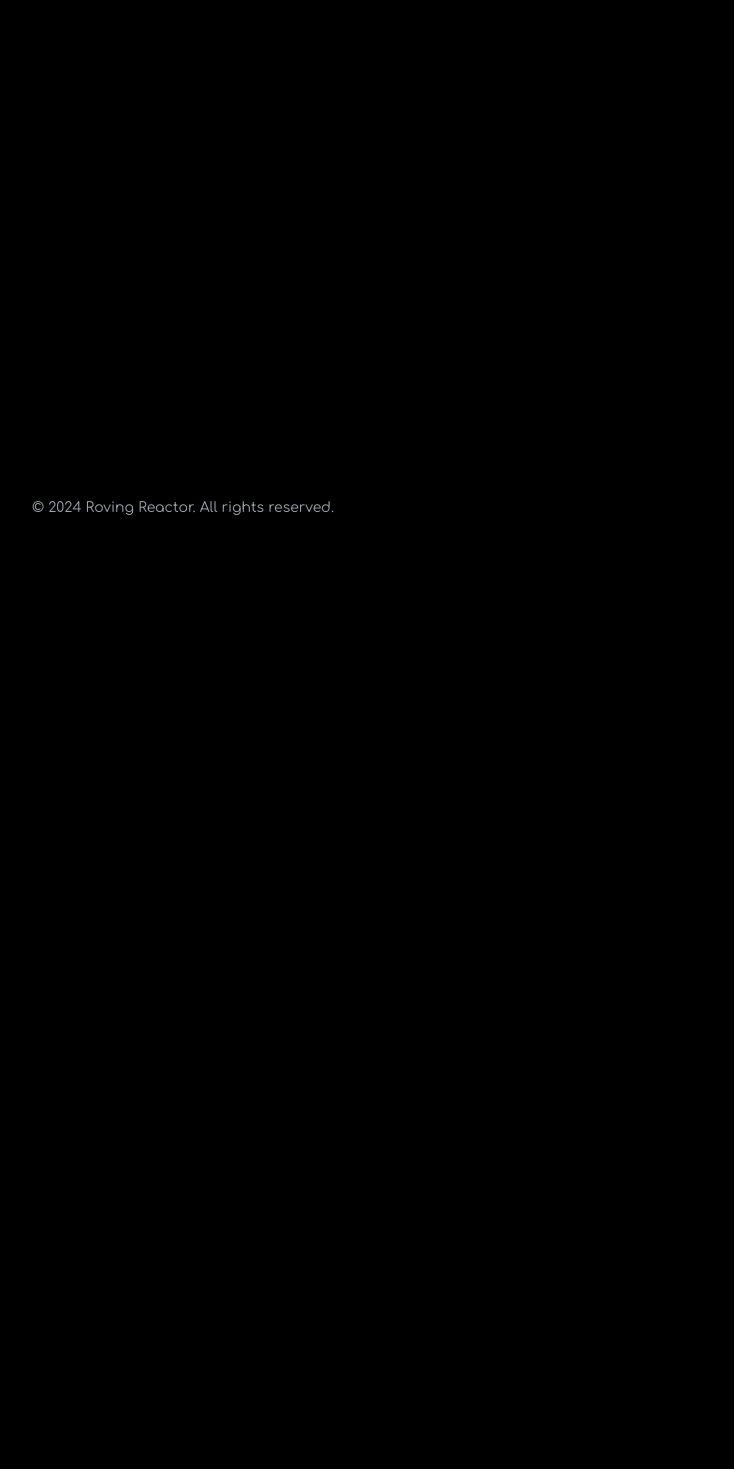
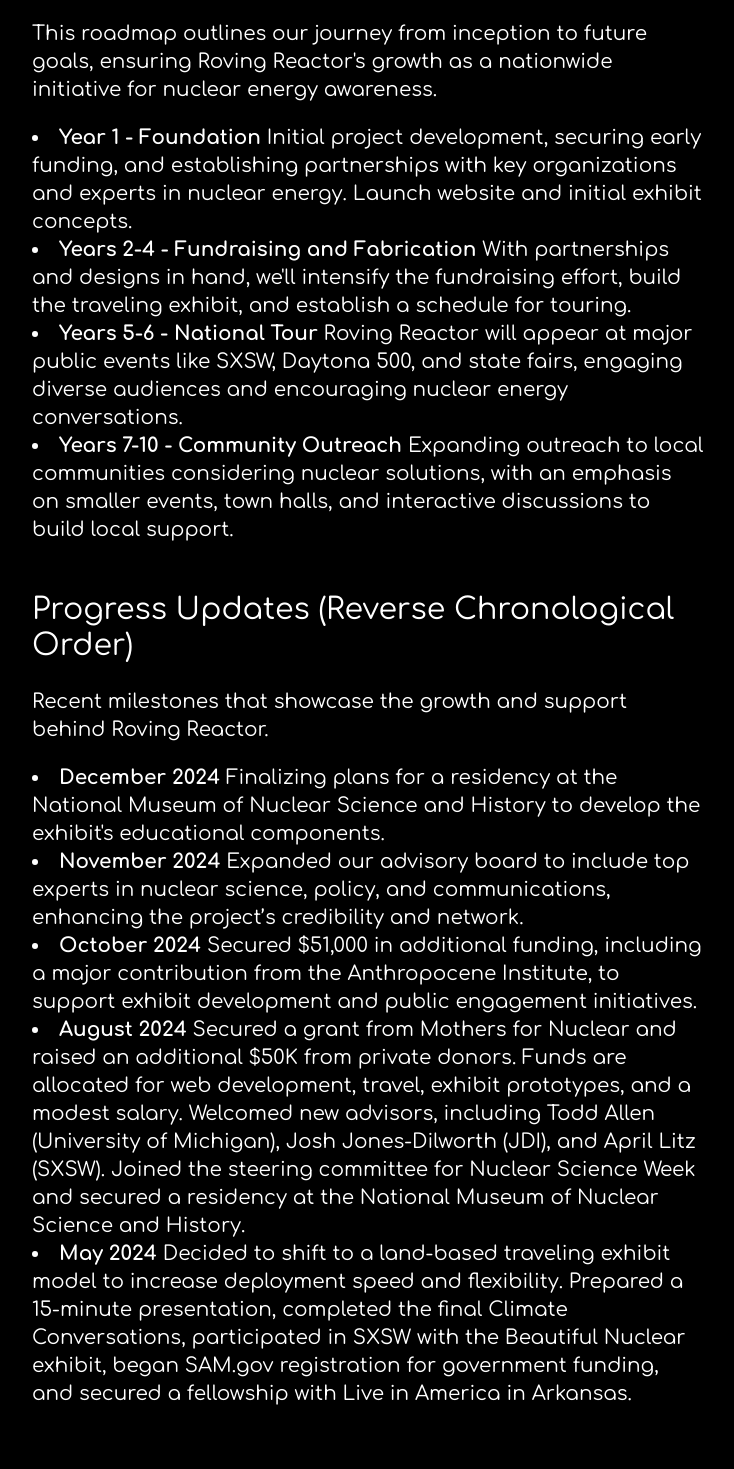
Before and after one commit to PhysicalPlant/rovingreactor_website, a Next.js app: page /timeline in a window 1280 px wide. Shown: the part 200-1669 px from the top of the page, without its empty margins (0-734 px from the left). Before the commit the page ends 800 px from the top, so only its background shows below. Built offline with nearby package versions, Linux system fonts and the light colour scheme; a web font is replaced by a local one.

Commit message:
Adding timeline page

```diff
--- a/src/app/coalition/page.tsx
+++ b/src/app/coalition/page.tsx
@@ -1,13 +1,12 @@
 import React from "react";
 import Image from "next/image";
 export default function Coalition() {
-  I;
   return (
     <div className="min-h-screen">
       <main className="relative pt-[calc(3.5rem+1px)] md:pt-14 mt-6 md:mt-8 pb-0">
         <div className="mx-auto max-w-7xl px-4 sm:px-6 lg:px-8 pb-0">
           <div className="max-w-2xl" style={{fontSize: "1.2rem"}}>
-            <h1 className="text-4xl text-white mb-6">Coalition</h1>
+            <h1 className="text-5xl text-white mb-6">Coalition</h1>
             <p className="text-white mb-6">
               The Roving Reactor Project is building a coalition that includes
               advocacy groups, government agencies (especially the national
--- a/src/app/contact/page.tsx
+++ b/src/app/contact/page.tsx
@@ -67,7 +67,7 @@
     <div className="min-h-screen">
       <main className="relative pt-[calc(3.5rem+1px)] md:pt-14 mt-6 md:mt-8 pb-0">
         <div className="mx-auto max-w-7xl px-4 sm:px-6 lg:px-8 pb-0">
-          <h1 className="text-4xl text-white mb-6">Get in Touch</h1>
+          <h1 className="text-5xl text-white mb-6">Get in Touch</h1>
           <p className="text-white mb-6 max-w-2xl">
             Have questions, suggestions, or partnership ideas for the Roving
             Reactor? Use the form below to connect with us.
--- a/src/app/timeline/page.tsx
+++ b/src/app/timeline/page.tsx
@@ -5,8 +5,94 @@
     <div className="min-h-[calc(100vh-3.5rem)] flex flex-col">
       <main className="flex-grow relative pt-[calc(3.5rem+1px)] md:pt-14 mt-6 md:mt-8">
         <div className="mx-auto max-w-7xl px-4 sm:px-6 lg:px-8">
-          <h1 className="text-4xl text-white mb-6">Timeline</h1>
-          <p className="text-white text-2xl">Coming soon.</p>
+          <div className="max-w-2xl">
+            <h1 className="text-5xl text-white mb-6">Timeline</h1>
+            <h2 className="text-3xl text-white mb-6">Project Roadmap</h2>
+            <p className="text-white text-xl">
+              This roadmap outlines our journey from inception to future goals,
+              ensuring Roving Reactor&apos;s growth as a nationwide initiative
+              for nuclear energy awareness.
+            </p>
+            <ul className="list-disc list-inside text-white text-xl">
+              <li>
+                <span className="font-bold">Year 1 - Foundation</span> Initial
+                project development, securing early funding, and establishing
+                partnerships with key organizations and experts in nuclear
+                energy. Launch website and initial exhibit concepts.
+              </li>
+              <li>
+                <span className="font-bold">
+                  Years 2-4 - Fundraising and Fabrication&nbsp;
+                </span>
+                With partnerships and designs in hand, we&apos;ll intensify the
+                fundraising effort, build the traveling exhibit, and establish a
+                schedule for touring.
+              </li>
+              <li>
+                <span className="font-bold">Years 5-6 - National Tour </span>
+                Roving Reactor will appear at major public events like SXSW,
+                Daytona 500, and state fairs, engaging diverse audiences and
+                encouraging nuclear energy conversations.
+              </li>
+              <li>
+                <span className="font-bold">
+                  Years 7-10 - Community Outreach&nbsp;
+                </span>
+                Expanding outreach to local communities considering nuclear
+                solutions, with an emphasis on smaller events, town halls, and
+                interactive discussions to build local support.
+              </li>
+            </ul>
+          </div>
+          <div className="max-w-2xl mt-12 mb-12">
+            <h2 className="text-3xl text-white mb-6">
+              Progress Updates (Reverse Chronological Order)
+            </h2>
+            <p className="text-white text-xl">
+              Recent milestones that showcase the growth and support behind
+              Roving Reactor.
+            </p>
+            <ul className="list-disc list-inside text-white text-xl">
+              <li>
+                <span className="font-bold">December 2024</span> Finalizing
+                plans for a residency at the National Museum of Nuclear Science
+                and History to develop the exhibit&apos;s educational
+                components.
+              </li>
+              <li>
+                <span className="font-bold">November 2024&nbsp;</span>
+                Expanded our advisory board to include top experts in nuclear
+                science, policy, and communications, enhancing the project’s
+                credibility and network.
+              </li>
+              <li>
+                <span className="font-bold">October 2024</span> Secured $51,000
+                in additional funding, including a major contribution from the
+                Anthropocene Institute, to support exhibit development and
+                public engagement initiatives.
+              </li>
+              <li>
+                <span className="font-bold">August 2024&nbsp;</span>
+                Secured a grant from Mothers for Nuclear and raised an
+                additional $50K from private donors. Funds are allocated for web
+                development, travel, exhibit prototypes, and a modest salary.
+                Welcomed new advisors, including Todd Allen (University of
+                Michigan), Josh Jones-Dilworth (JDI), and April Litz (SXSW).
+                Joined the steering committee for Nuclear Science Week and
+                secured a residency at the National Museum of Nuclear Science
+                and History.
+              </li>
+              <li>
+                <span className="font-bold">May 2024&nbsp;</span>
+                Decided to shift to a land-based traveling exhibit model to
+                increase deployment speed and flexibility. Prepared a 15-minute
+                presentation, completed the final Climate Conversations,
+                participated in SXSW with the Beautiful Nuclear exhibit, began
+                SAM.gov registration for government funding, and secured a
+                fellowship with Live in America in Arkansas.
+              </li>
+            </ul>
+          </div>
         </div>
       </main>
       <Footer />
```
